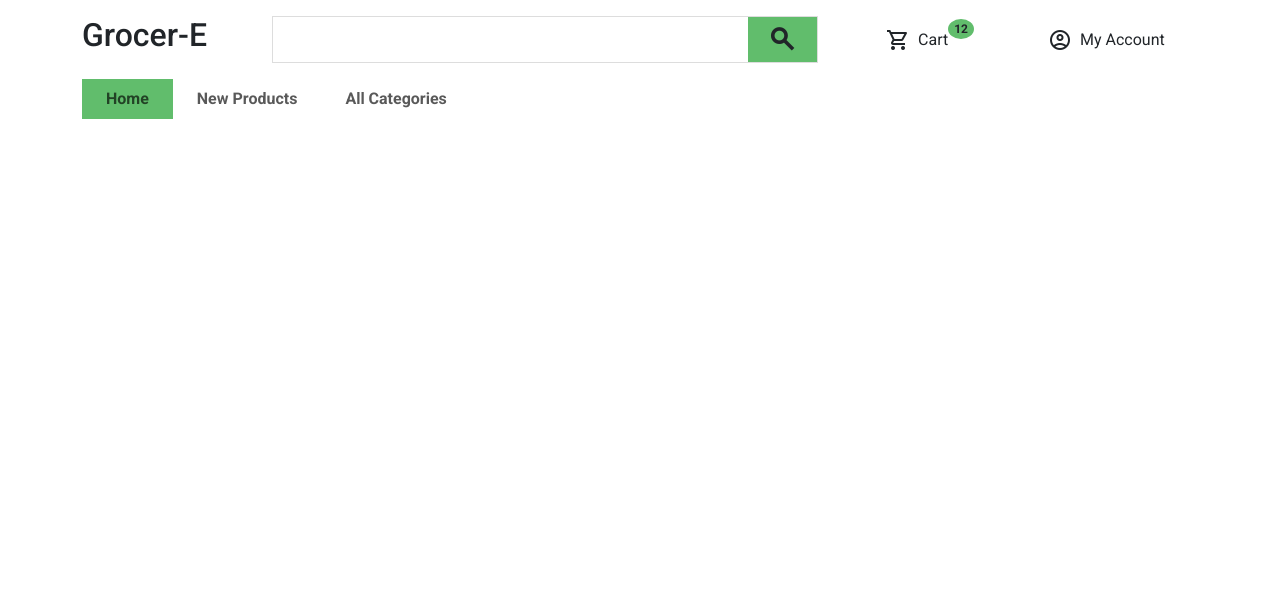
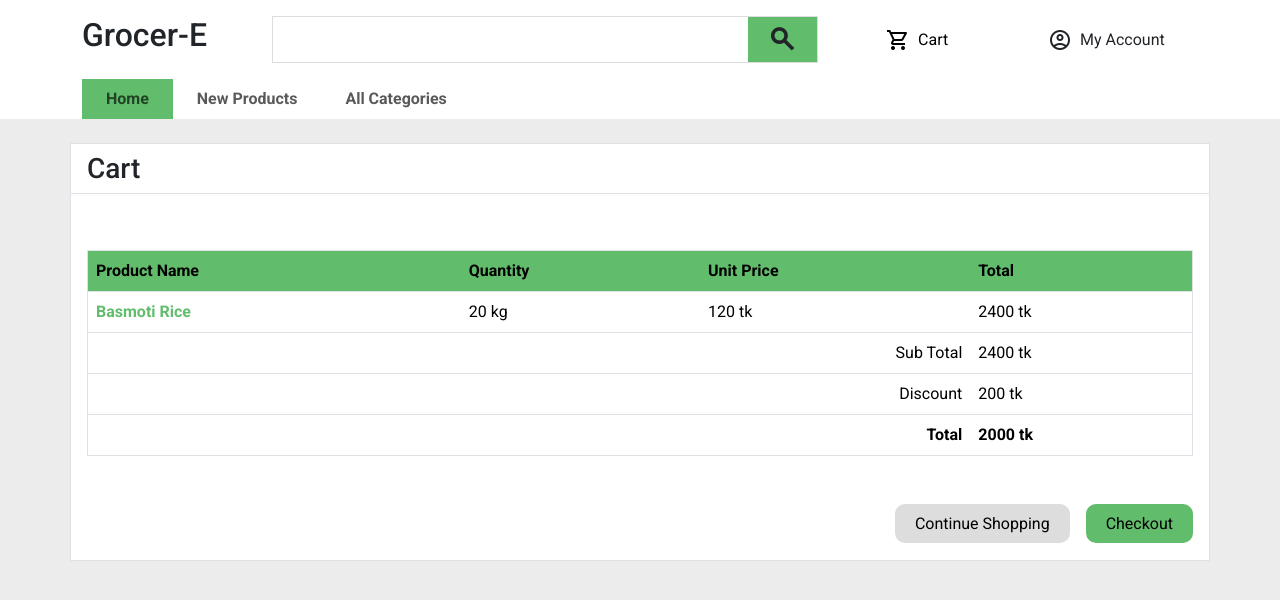
Before and after one commit to thdihan/Grocer-E, a React (Vite) app in the folder client/: page /cart in a window 1280 px wide. Shown: the top 600 px of the page. Built offline with nearby package versions, Linux system fonts and the light colour scheme.

Commit message:
Cart Page added, cart context added

```diff
--- a/client/src/App.jsx
+++ b/client/src/App.jsx
@@ -11,6 +11,7 @@ import { AuthContextProvider } from "./Context/AuthContext";
 import Layout from "./Components/Buyer/Layout";
 import Home from "./Components/Buyer/Pages/Home";
 import SingleProductDetails from "./Components/Buyer/SingleProductDetails";
+import Cart from "./Components/Buyer/Pages/Cart";
 function App() {
     return (
         <AuthContextProvider>
@@ -35,6 +36,7 @@ function App() {
                     </Route>
                     <Route path="/*" element={<Layout />}>
                         <Route path="" element={<Home />} />
+                        <Route path="cart" element={<Cart />} />
                         <Route
                             path="product/:id"
                             element={<SingleProductDetails />}
--- a/client/src/Components/Buyer/Layout.jsx
+++ b/client/src/Components/Buyer/Layout.jsx
@@ -1,10 +1,13 @@
 import { Outlet } from "react-router-dom";
 import Navbar from "./Navbar";
+import { CartContextProvider } from "../../Context/CartContext";
 export default function Layout() {
     return (
-        <div>
-            <Navbar />
-            <Outlet />
-        </div>
+        <CartContextProvider>
+            <div>
+                <Navbar />
+                <Outlet />
+            </div>
+        </CartContextProvider>
     );
 }
--- a/client/src/Components/Buyer/Navbar.jsx
+++ b/client/src/Components/Buyer/Navbar.jsx
@@ -1,6 +1,9 @@
+import { Link } from "react-router-dom";
 import classes from "../../Style/Buyer/Navbar.module.css";
 import MainNav from "./MainNav";
+import { useCartContext } from "../../hooks/useCartContext";
 export default function Navbar() {
+    const { productCount } = useCartContext();
     return (
         <section className="header-area">
             <div className="container">
@@ -32,16 +35,24 @@ export default function Navbar() {
                         className={`${classes["user-nav"]} col-md-4 col-12 mt-4 mt-md-0 d-flex align-items-center flex-wrap`}
                     >
                         <ul className="row w-100">
-                            <li className="col-6 ">
+                            <li className="col-6">
+                                <Link
+                                    to="/cart"
+                                    className={`${classes["cart-link"]}`}
+                                >
                                     <span className="material-symbols-outlined me-2">
                                         shopping_cart
                                     </span>
                                     <span>Cart</span>
+
+                                    {productCount > 0 && (
                                         <span
                                             className={`${classes["cart-update"]} rounded-circle`}
                                         >
-                                    12
+                                            {productCount}
                                         </span>
+                                    )}
+                                </Link>
                             </li>
                             <li className="col-6">
                                 <span className="material-symbols-outlined me-2">
--- /dev/null
+++ b/client/src/Components/Buyer/Pages/Cart.jsx
@@ -0,0 +1,75 @@
+import { Link } from "react-router-dom";
+import classes from "../../../Style/Buyer/Cart.module.css";
+export default function Cart() {
+    return (
+        <section
+            className={`${classes["cart-section"]} py-4`}
+            style={{ background: "#dddddd8d" }}
+        >
+            <div className={`container border p-0 bg-white`}>
+                <div
+                    className={`${classes["cart-area-header"]} py-2 px-3  border-bottom`}
+                >
+                    <h3 className={`p-0 m-0`}>Cart</h3>
+                </div>
+
+                <div
+                    className={`${classes["cart-area-table"]} px-3 py-2 table-responsive`}
+                >
+                    <table className={`w-100 border table my-5`}>
+                        <thead>
+                            <tr>
+                                <th>Product Name</th>
+                                <th>Quantity</th>
+                                <th>Unit Price</th>
+                                <th>Total</th>
+                            </tr>
+                        </thead>
+                        <tbody>
+                            <tr>
+                                <td>
+                                    <Link to={`/product/:1`}>Basmoti Rice</Link>
+                                </td>
+                                <td>20 kg</td>
+                                <td>120 tk</td>
+                                <td>2400 tk</td>
+                            </tr>
+                            <tr>
+                                <td colSpan={3} className={`text-end `}>
+                                    Sub Total
+                                </td>
+                                <td>2400 tk</td>
+                            </tr>
+                            <tr>
+                                <td colSpan={3} className={`text-end `}>
+                                    Discount
+                                </td>
+                                <td>200 tk</td>
+                            </tr>
+                            <tr>
+                                <td
+                                    colSpan={3}
+                                    className={`text-end fw-semibold`}
+                                >
+                                    Total
+                                </td>
+                                <td className={`fw-semibold`}>2000 tk</td>
+                            </tr>
+                        </tbody>
+                    </table>
+                </div>
+
+                <div className={`${classes["cart-area-btn"]} text-end pb-4`}>
+                    <Link
+                        className={`${classes["continue-shopping-btn"]} me-3`}
+                    >
+                        Continue Shopping
+                    </Link>
+                    <Link className={`${classes["checkout-btn"]} me-3`}>
+                        Checkout
+                    </Link>
+                </div>
+            </div>
+        </section>
+    );
+}
--- a/client/src/Components/Buyer/ProductBox.jsx
+++ b/client/src/Components/Buyer/ProductBox.jsx
@@ -1,7 +1,9 @@
 import { Link } from "react-router-dom";
 import classes from "../../Style/Buyer/ProductBox.module.css";
 import SingleProduct from "./SingleProduct";
-export default function ProductBox({ itemCount, boxTitle }) {
+export default function ProductBox({ itemCount, boxTitle, category }) {
+    // [Todo] : Hook call
+
     const SingleProductCount = Array(itemCount).fill(null);
     return (
         <div className="container p-0">
--- a/client/src/Components/Buyer/SingleProductDetails.jsx
+++ b/client/src/Components/Buyer/SingleProductDetails.jsx
@@ -99,7 +99,11 @@ export default function SingleProductDetails() {
                     </div>
                 </div>
             </div>
-            <ProductBox itemCount={4} boxTitle={`Realated Product`} />
+            <ProductBox
+                itemCount={4}
+                boxTitle={`Realated Product`}
+                category={["1", "2"]}
+            />
         </div>
     );
 }
--- /dev/null
+++ b/client/src/Context/CartContext.jsx
@@ -0,0 +1,31 @@
+import { createContext, useState } from "react";
+
+export const CartContext = createContext();
+
+export function CartContextProvider(props) {
+    const [productList, setProductList] = useState([]);
+    const [priceTotal, setPriceTotal] = useState(0);
+    const [discountTotal, setDiscountTotal] = useState(0);
+    const [productCount, setProductCount] = useState(0);
+
+    function addProductToCart(product) {
+        setProductList((prev) => [...prev, product]);
+        setPriceTotal((prev) => prev + product.price);
+        setDiscountTotal((prev) => prev + product.discount);
+        setProductCount((prev) => prev + 1);
+    }
+
+    const value = {
+        productList,
+        priceTotal,
+        discountTotal,
+        addProductToCart,
+        productCount,
+    };
+
+    return (
+        <CartContext.Provider value={value}>
+            {props.children}
+        </CartContext.Provider>
+    );
+}
--- /dev/null
+++ b/client/src/Style/Buyer/Cart.module.css
@@ -0,0 +1,29 @@
+.cart-area-table table a {
+    color: var(--green-primary);
+    font-weight: bold;
+}
+
+.cart-area-table thead th {
+    background-color: var(--green-primary);
+}
+.cart-section {
+    min-height: 100vh;
+}
+
+.continue-shopping-btn {
+    padding: 10px 20px;
+    background-color: #ddd;
+    border-radius: 10px;
+}
+.continue-shopping-btn:hover {
+    background-color: #aaa;
+}
+.checkout-btn {
+    padding: 10px 20px;
+    background-color: var(--green-primary);
+    border-radius: 10px;
+}
+
+.checkout-btn:hover {
+    background-color: var(--green-primary-deep);
+}
--- a/client/src/Style/Buyer/Navbar.module.css
+++ b/client/src/Style/Buyer/Navbar.module.css
@@ -36,6 +36,9 @@
     top: -8px;
 }
 
+.cart-link {
+    color: black;
+}
 .active,
 .nav-list-item:hover {
     background-color: var(--green-primary);
--- /dev/null
+++ b/client/src/hooks/useCartContext.js
@@ -0,0 +1,10 @@
+import { useContext } from "react";
+import { CartContext } from "../Context/CartContext";
+
+export const useCartContext = () => {
+    const context = useContext(CartContext);
+    if (!context) {
+        throw Error("CartContext must be used inside CartContextProvider");
+    }
+    return context;
+};
--- a/client/src/index.css
+++ b/client/src/index.css
@@ -5,6 +5,7 @@
 :root {
     --dark-green: #139e94;
     --green-primary: #61bd6c;
+    --green-primary-deep: #33823d;
     --green-primary-transparent: #61bd6c3d;
     --blue-primary: #00425a;
     --dark: #232d3f;
@@ -16,6 +17,7 @@ li {
 }
 a {
     text-decoration: none;
+    color: black;
 }
 
 body {
```
Also changed, not shown: client/src/hooks/useGetProduct.js (added), 1 other file (tests, documents, lock files or other folders). Lines whose indentation alone changed are shown as unchanged.
